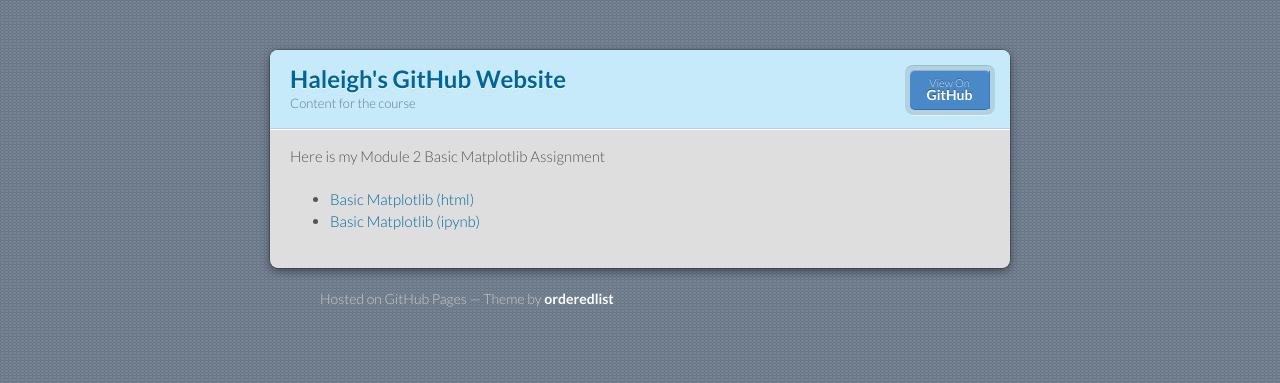
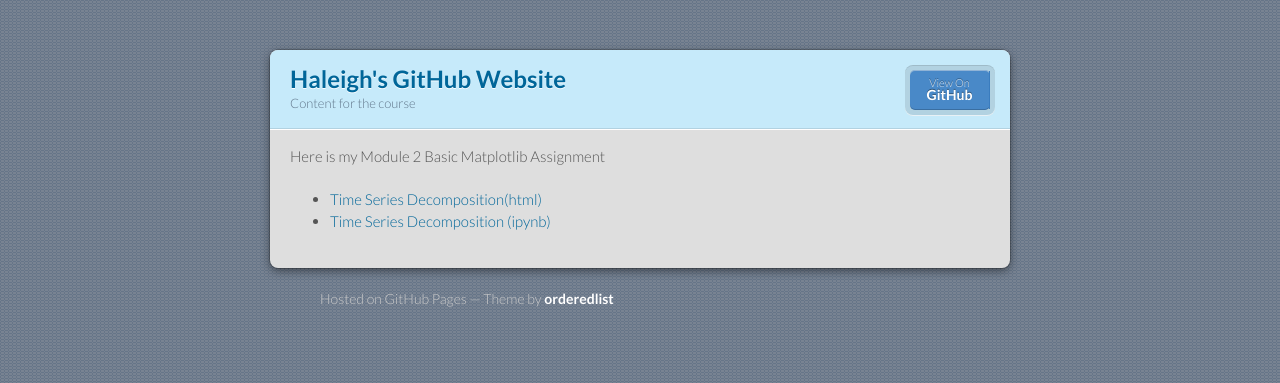
Before and after one commit to hbenson52/hbenson52.github.io, a Jekyll site: the page built from Haleigh Module 3/index.md, in a window 1280 px wide. Shown: the top 383 px of the page. Built offline with Jekyll 4.4.1, drawn with Linux system fonts in a browser that asks for light colours; our own code applies the rules of GitHub Pages for plain Markdown files.

Commit message:
Update index.md

```diff
--- a/Haleigh Module 3/index.md
+++ b/Haleigh Module 3/index.md
@@ -4,5 +4,5 @@ description: GitHub Content Folder
 ---
 
 Here is my Module 2 Basic Matplotlib Assignment
-- [Basic Matplotlib (html)](BasicGraphAssignment.html)
-- [Basic Matplotlib (ipynb)](BasicGraphAssignment.ipynb)
+- [Time Series Decomposition(html)](BasicGraphAssignment.html)
+- [Time Series Decomposition (ipynb)](PublicM3TimeSeriesDecomposition.ipynb)
```
